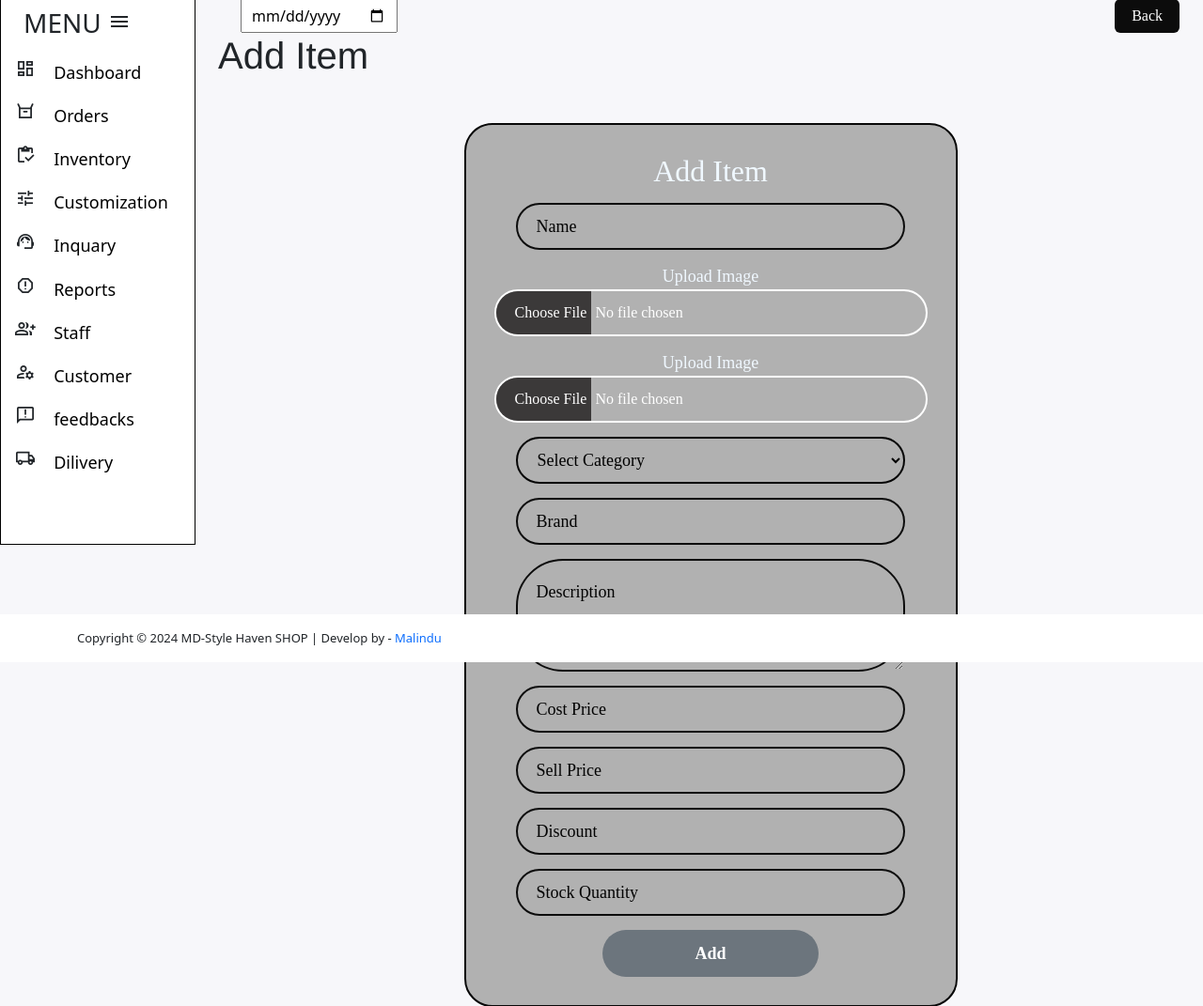
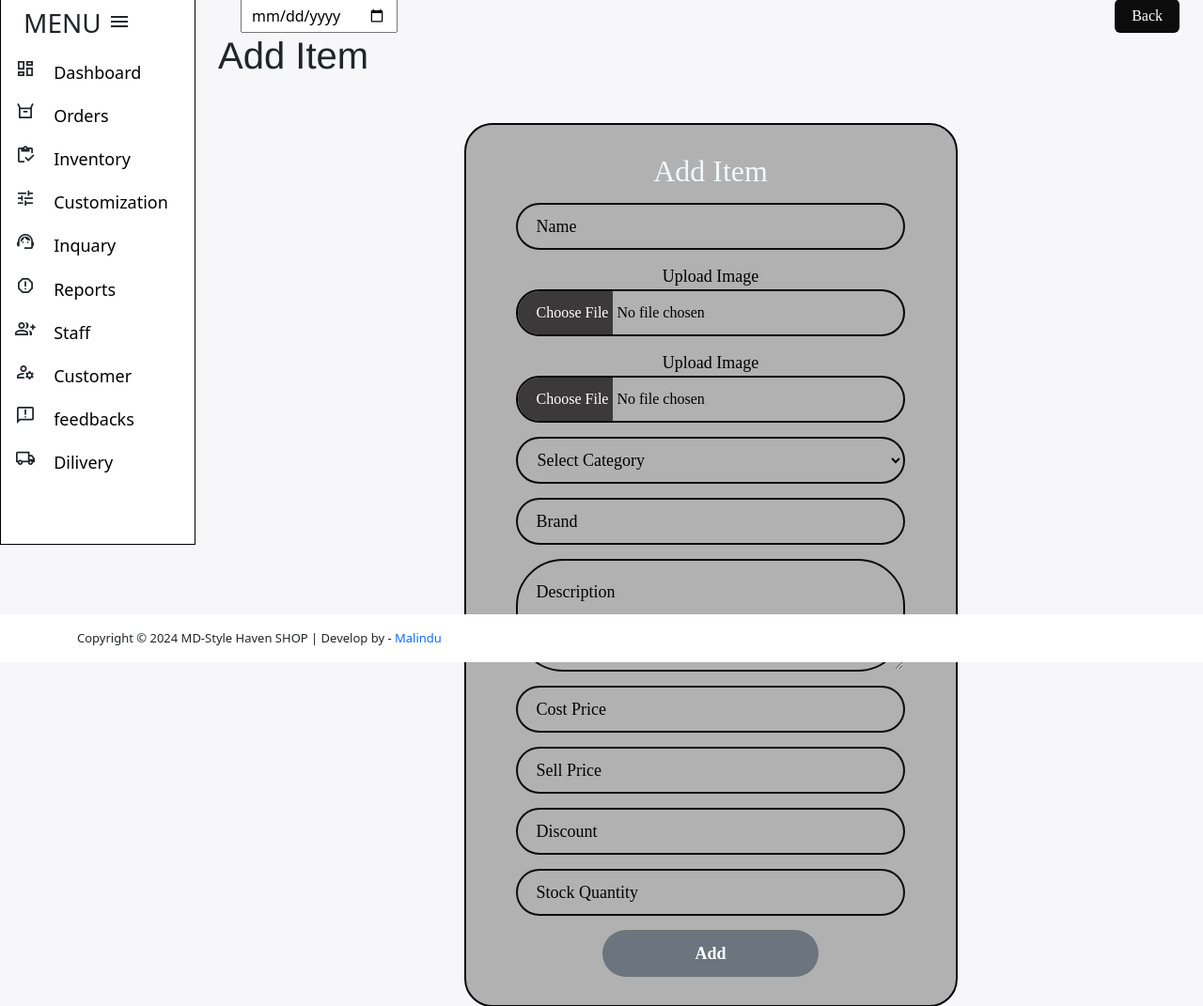
Before and after one commit to Dilakshana-Rupasinghe/MD-style-haven-shop, a PHP site: page /admin/Inventory/add-item.php in a window 1280 px wide. Shown: the part 95-1166 px from the top of the page at 94% size. Run offline with PHP 8.4, Linux system fonts and the light colour scheme; a user stored in the database is signed in.

Commit message:
Update back-style.css

```diff
--- a/css/back-style.css
+++ b/css/back-style.css
@@ -131,12 +131,12 @@ textarea::placeholder {
     |   Form input file field
     |----------------------------------------- */
 .input-file-box input {
-    width: 100%;
+    width: 90%;
     height: 100%;
     background: transparent;
-    border: 2px solid rgba(255, 255, 255);
+    border: 2px solid rgb(3, 3, 3);
     border-radius: 50px;
-    color: #fff;
+    color: #000000;
     padding-right: 5px;
 }
 
@@ -177,6 +177,7 @@ select {
 label {
     font-size: 18px;
     text-align: end !important;
+    color: #000000;
 }
 
 
```
